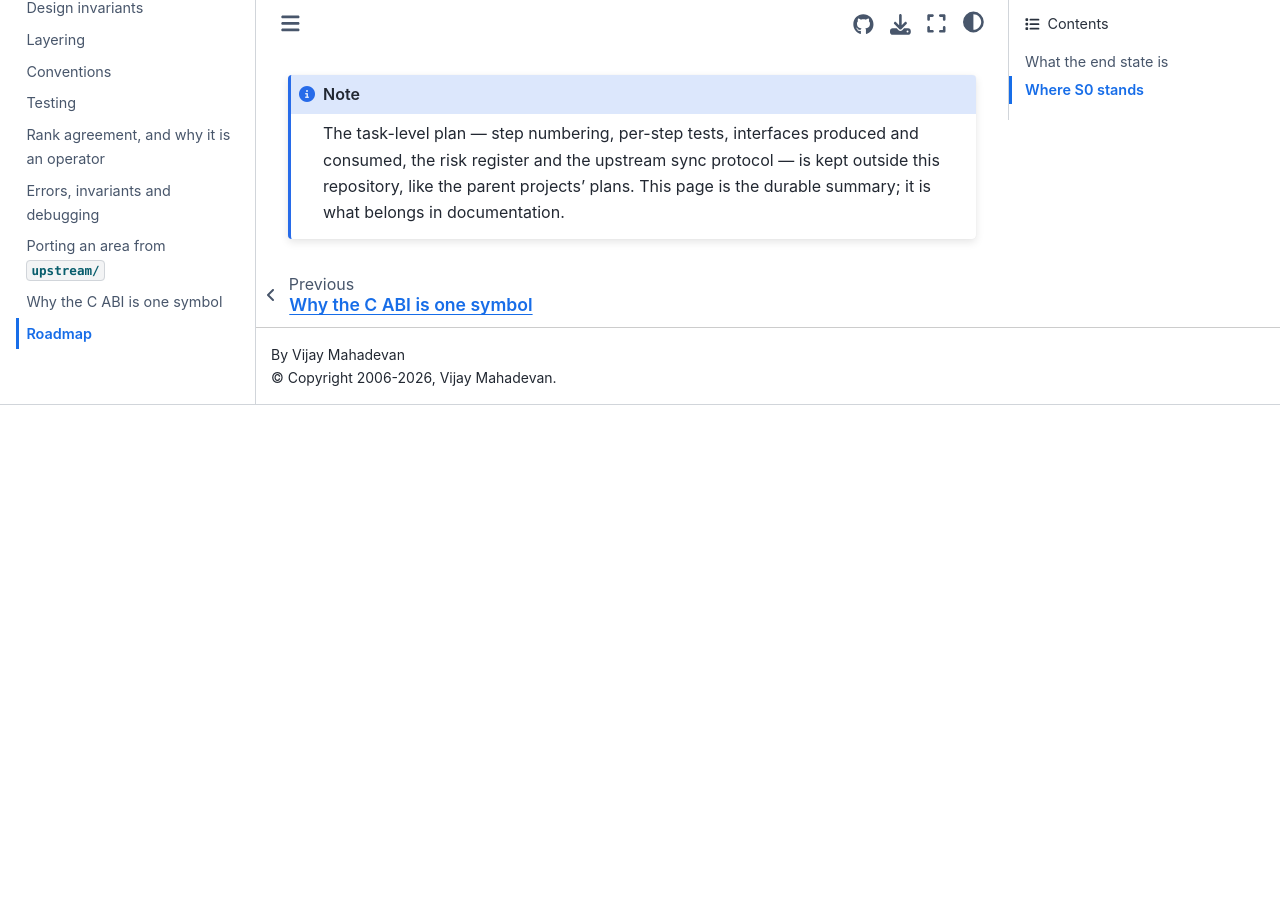
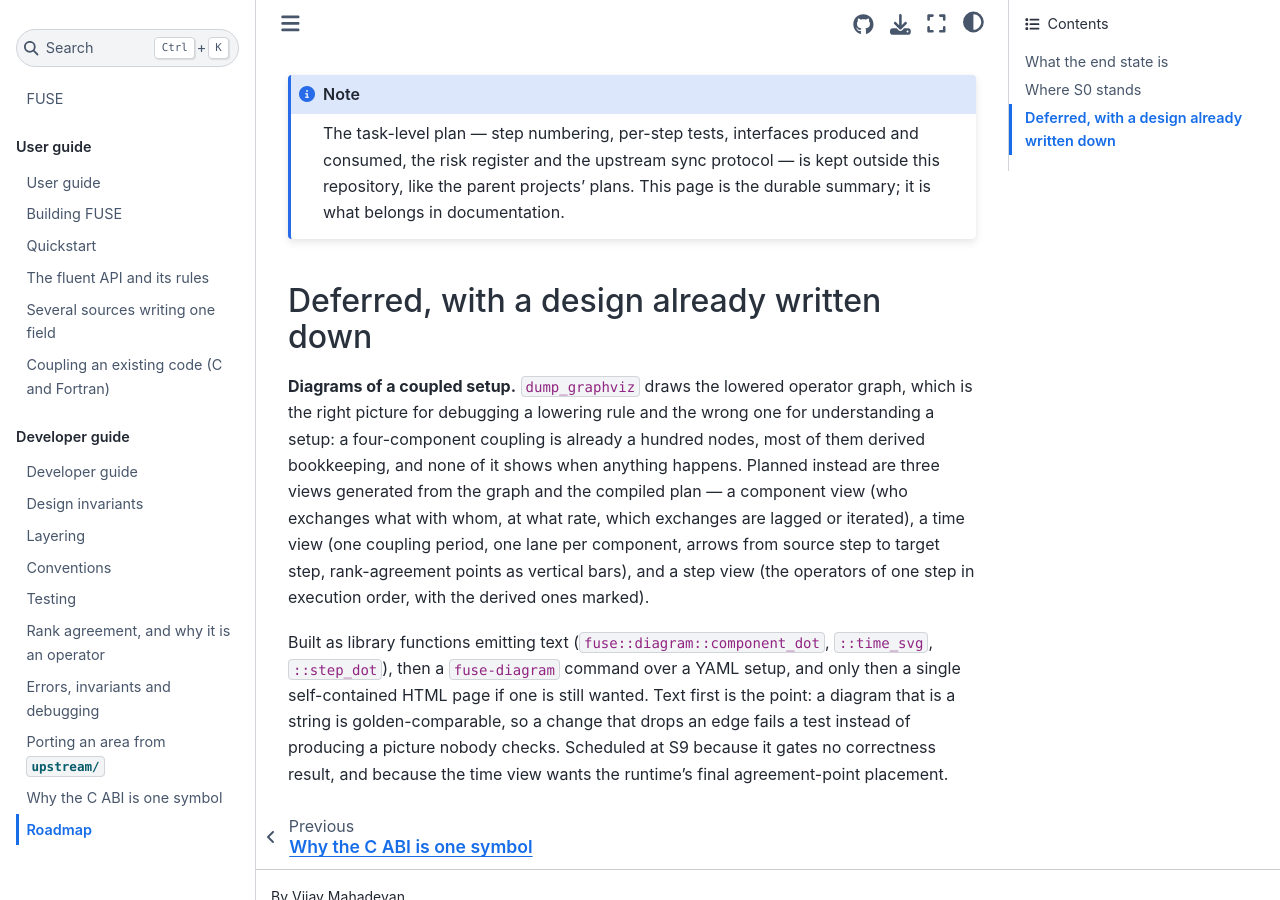
Before and after one commit to vijaysm/fuse, a Sphinx documentation site: the page built from docs/dev/roadmap.md, in a window 1280 px wide and 900 px high, scrolled down 2751 px. Built offline with Sphinx 7.4.7 and the Sphinx Book theme 1.1.4, drawn with Linux system fonts in a browser that asks for light colours; before the commit the page ends 3156 px from its top, so only the background shows below that.

Commit message:
Note the coupling diagrams we want, deferred to S9
Three views generated from the graph and the plan, emitted as text so they are golden-comparable, with a command-line tool before any UI.

```diff
--- a/docs/dev/roadmap.md
+++ b/docs/dev/roadmap.md
@@ -53,3 +53,21 @@ The task-level plan — step numbering, per-step tests, interfaces produced and
 register and the upstream sync protocol — is kept outside this repository, like the parent projects'
 plans. This page is the durable summary; it is what belongs in documentation.
 :::
+
+## Deferred, with a design already written down
+
+**Diagrams of a coupled setup.** `dump_graphviz` draws the lowered operator graph, which is the right
+picture for debugging a lowering rule and the wrong one for understanding a setup: a four-component
+coupling is already a hundred nodes, most of them derived bookkeeping, and none of it shows when
+anything happens. Planned instead are three views generated from the graph and the compiled plan —
+a component view (who exchanges what with whom, at what rate, which exchanges are lagged or
+iterated), a time view (one coupling period, one lane per component, arrows from source step to
+target step, rank-agreement points as vertical bars), and a step view (the operators of one step in
+execution order, with the derived ones marked).
+
+Built as library functions emitting text (`fuse::diagram::component_dot`, `::time_svg`,
+`::step_dot`), then a `fuse-diagram` command over a YAML setup, and only then a single
+self-contained HTML page if one is still wanted. Text first is the point: a diagram that is a string
+is golden-comparable, so a change that drops an edge fails a test instead of producing a picture
+nobody checks. Scheduled at S9 because it gates no correctness result, and because the time view
+wants the runtime's final agreement-point placement.
```
